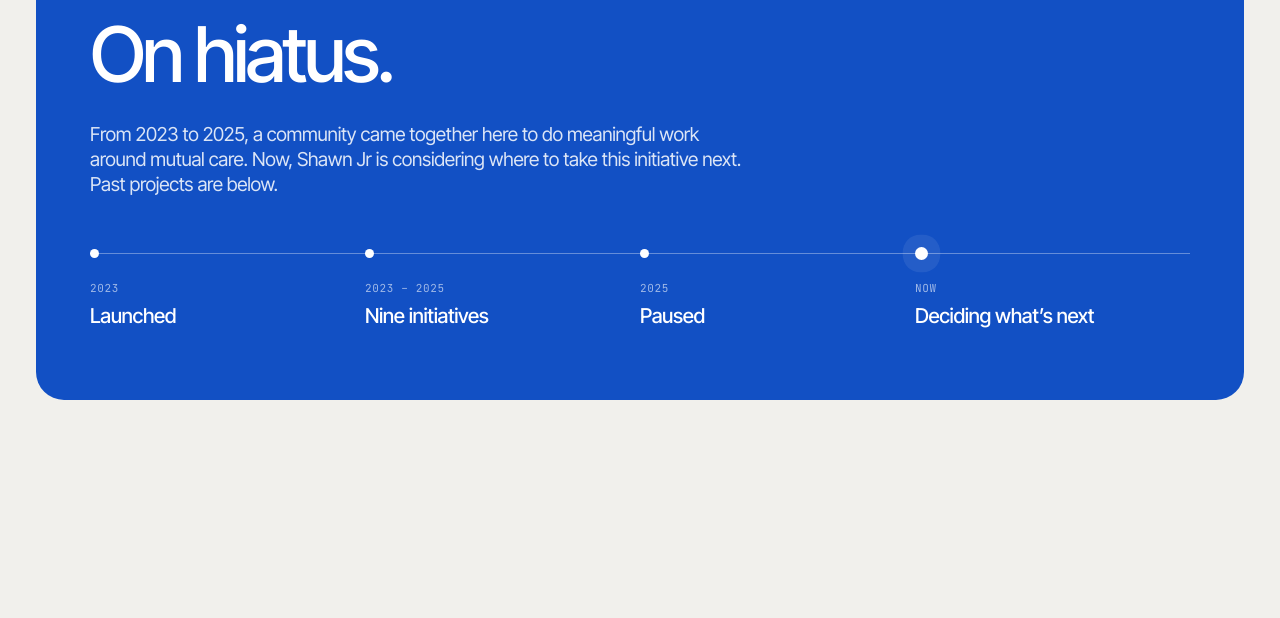
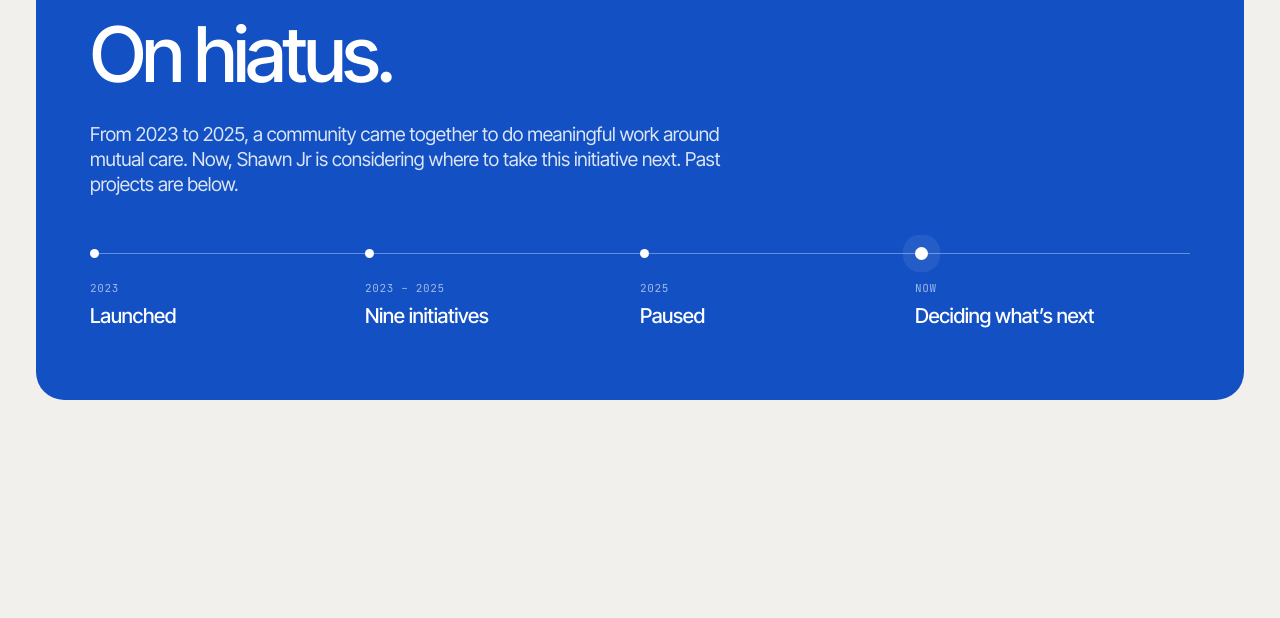
Before and after one commit to shawnjr222/CWC, a plain HTML site: page index.html in a window 1280 px wide. Shown: the part 1545-2163 px from the top of the page. Drawn offline with nearby package versions, Linux system fonts and the light colour scheme; a script that the page names is missing.

Commit message:
Hiatus copy: drop 'here'
Co-Authored-By: Claude Sonnet 5.5 <noreply@anthropic.com>

```diff
--- a/index.html
+++ b/index.html
@@ -80,7 +80,7 @@
       <div class="pause-inner">
         <p class="mono label">Status</p>
         <h2 class="pause-title"><span class="line"><span class="inner">On hiatus.</span></span></h2>
-        <p class="pause-copy">From 2023 to 2025, a community came together here to do meaningful work around mutual care. Now, Shawn Jr is considering where to take this initiative next. Past projects are below.</p>
+        <p class="pause-copy">From 2023 to 2025, a community came together to do meaningful work around mutual care. Now, Shawn Jr is considering where to take this initiative next. Past projects are below.</p>
 
         <ol class="steps">
           <li><span class="mono">2023</span><b>Launched</b><i></i></li>
```
